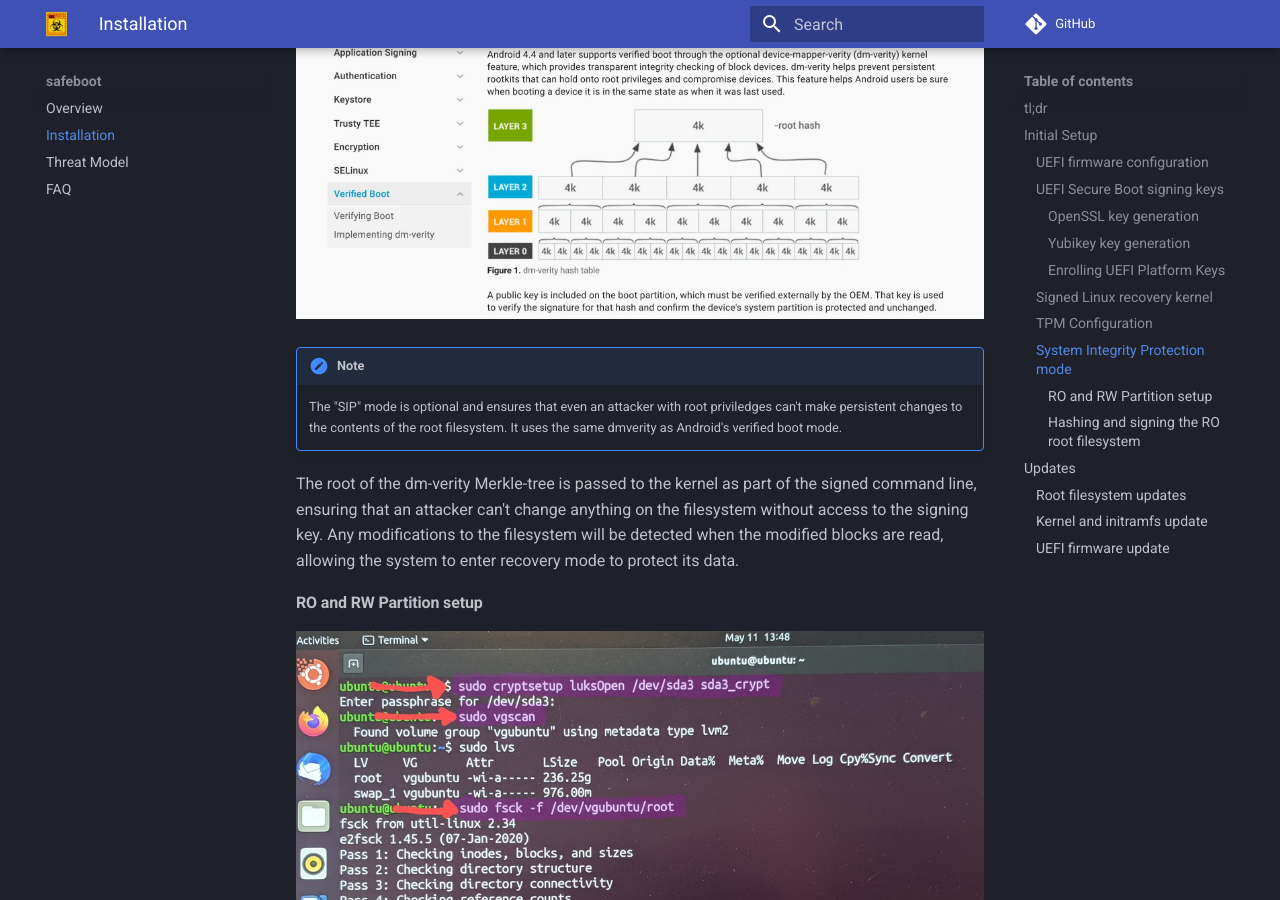
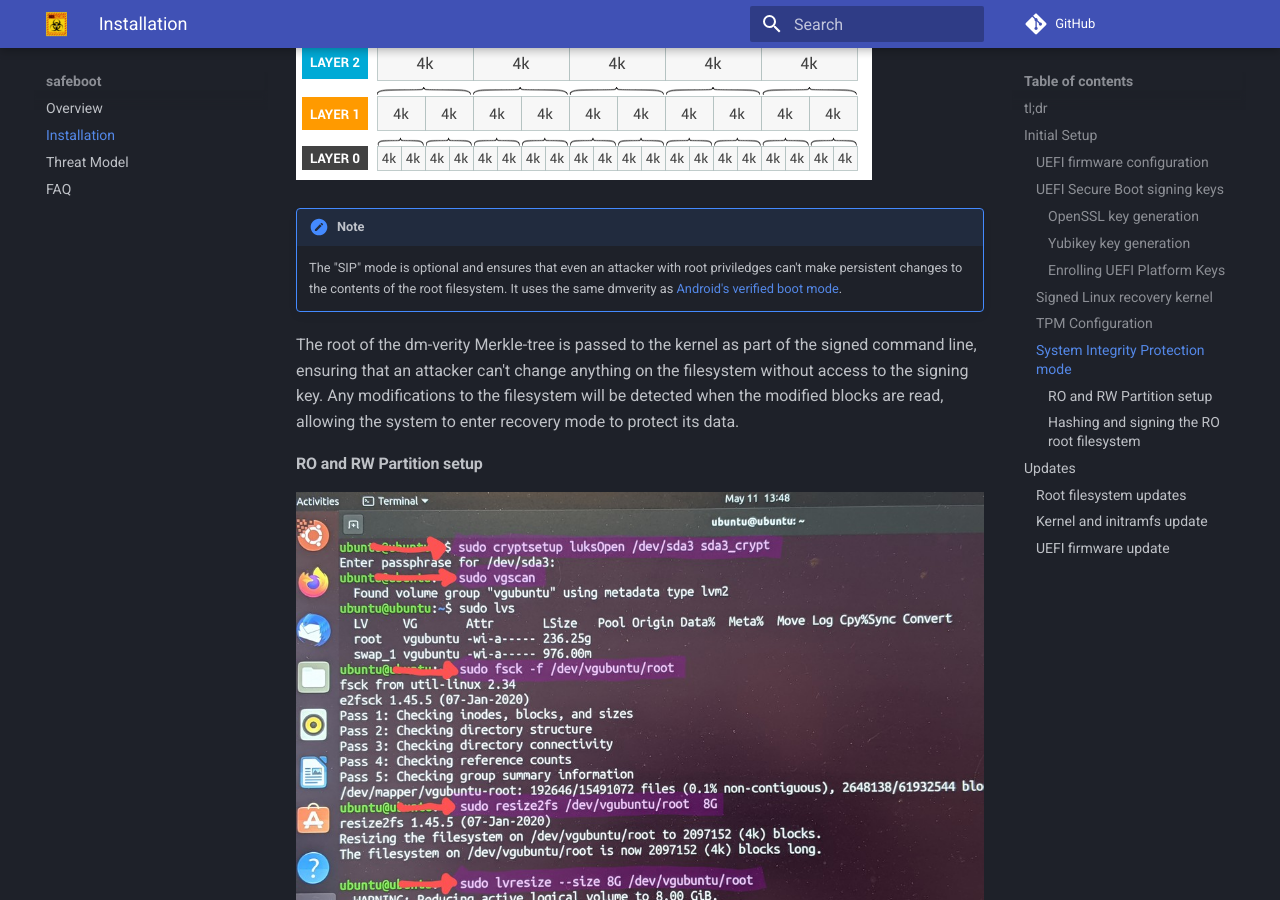
Before and after one commit to osresearch/safeboot, an MkDocs documentation site: the page built from docs/install.md, in a window 1280 px wide and 900 px high, scrolled down 8567 px. Built offline with MkDocs 1.6.1 and Material for MkDocs 9.7.7, drawn with Linux system fonts in a browser that asks for light colours; comment, search, counter and statistics services are not loaded.

Commit message:
install: dmverity links

```diff
--- a/docs/install.md
+++ b/docs/install.md
@@ -245,12 +245,12 @@ own keys to the UEFI key database.  (Subject to various CVE's and TOCTOUs, etc)
 -----
 
 ### System Integrity Protection mode
-![`dmverity` merkle tree diagram](images/dmverity.jpg)
+![`dmverity` merkle tree diagram](images/dmverity.png)
 
 !!! note
     The "SIP" mode is optional and ensures that even an attacker with root
     priviledges can't make persistent changes to the contents of the root
-    filesystem. It uses the same dmverity as Android's verified boot mode.
+    filesystem. It uses the same dmverity as [Android's verified boot mode](https://source.android.com/security/verifiedboot/dm-verity).
 
 The root of the dm-verity Merkle-tree is passed to the kernel as part of the
 signed command line, ensuring that an attacker can't change anything
```
Also changed, not shown: docs/images/dmverity.jpg (deleted), docs/images/dmverity.png (added).
